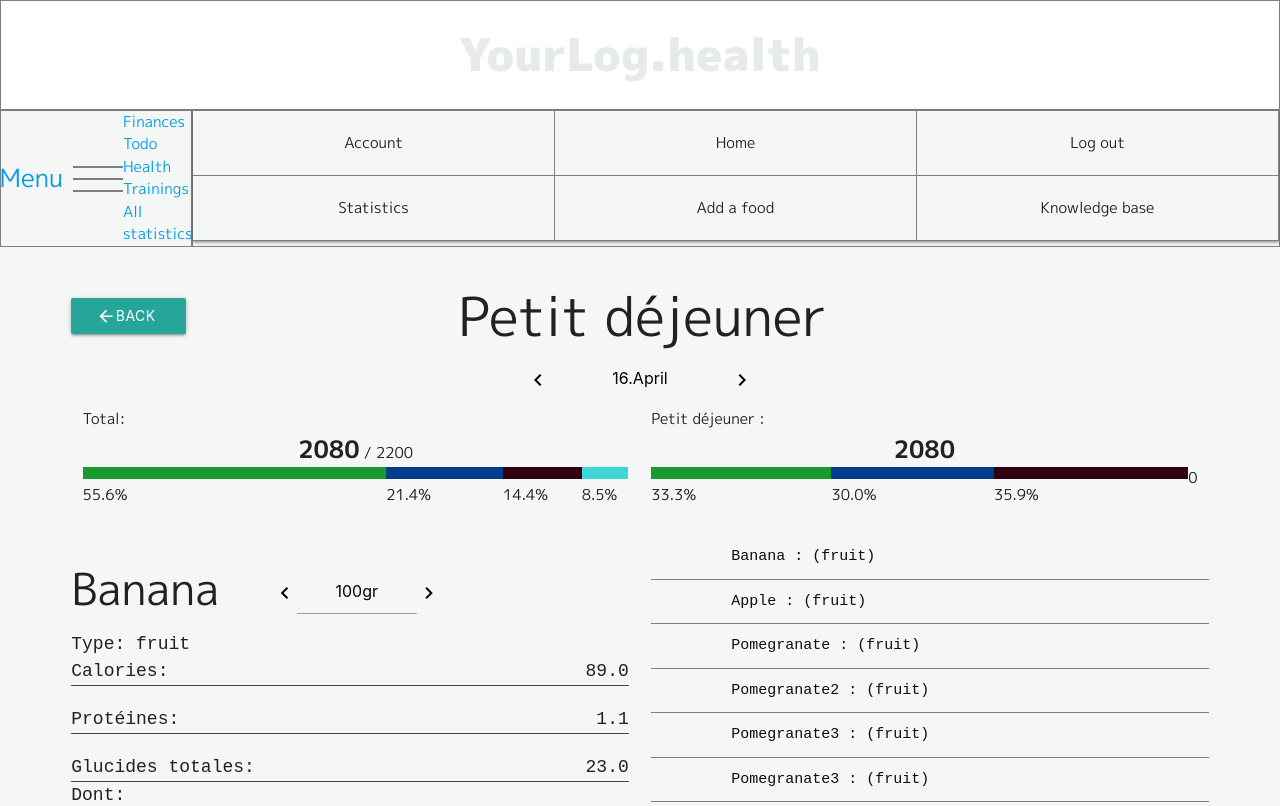
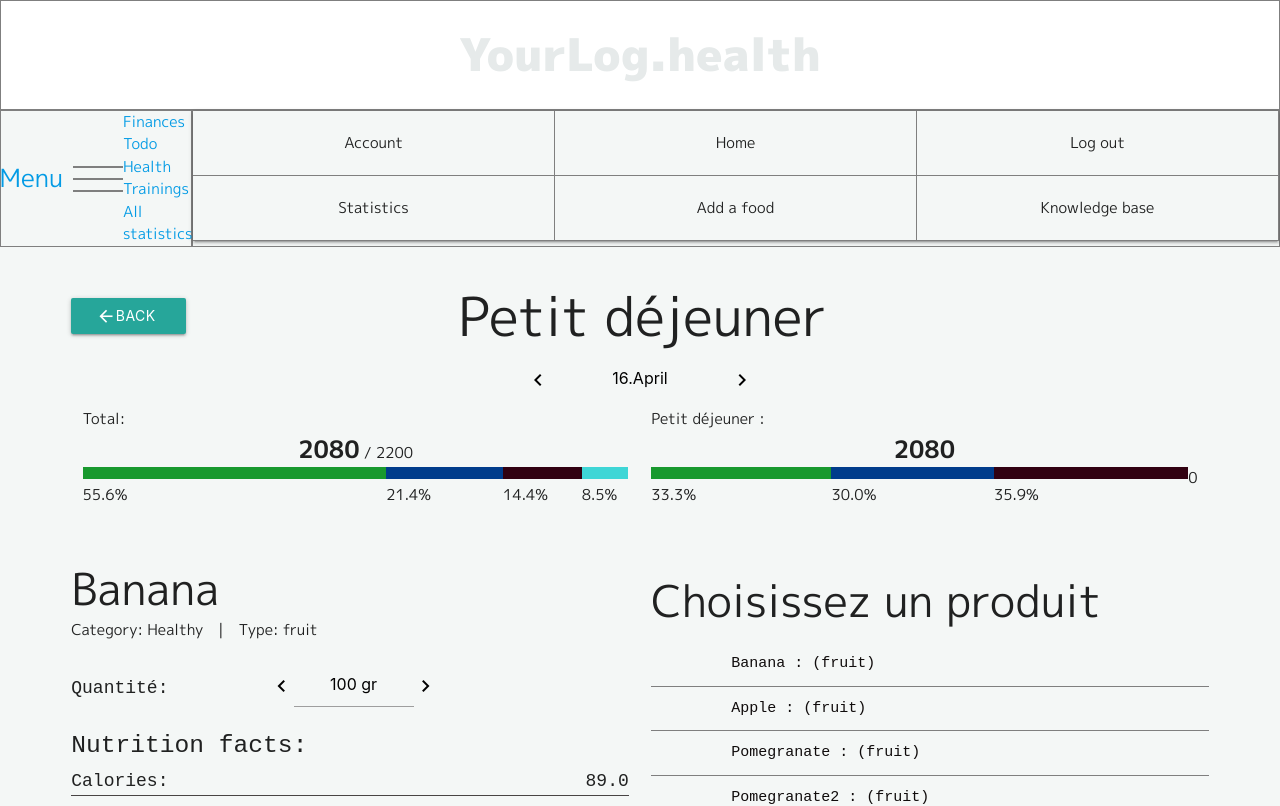
Before and after one commit to VladimirLysenkoIT/Your_Log, a React (Create React App) app: page /health/addfood/0 in a window 1280 px wide. Shown: the top 806 px of the page. Built offline with nearby package versions, Linux system fonts and the light colour scheme.

Commit message:
i did just small adjustments

```diff
--- a/src/applications/health/scenes/AddFood/ProductList.jsx
+++ b/src/applications/health/scenes/AddFood/ProductList.jsx
@@ -18,6 +18,7 @@ export const ProductsList = ({ products, setCurrentProduct }) => {
 
   return (
     <div className="productListWrapper">
+      <h3>Choisissez un produit</h3>
       <ul className="productList">
         {products ? (
           products.map((product, index) => {
--- a/src/applications/health/scenes/AddFood/ProductsDetail.jsx
+++ b/src/applications/health/scenes/AddFood/ProductsDetail.jsx
@@ -11,10 +11,25 @@ export const ProductsDetail = ({ currentProduct }) => {
         <div className="details">
           <div className="header">
             <h3>{`${currentProduct.name}`}</h3>
+            <div className="typeAndCategory">
+              <div className="partTitle">
+                <span className="title">Category: </span>
+                <span className="amount">Healthy</span>
+              </div>
+              <span className="devisor">|</span>
+              <div className="partTitle">
+                <span className="title">Type: </span>
+                <span className="amount">{currentProduct.type} </span>
+              </div>
+            </div>
             <WeightRange setWeightCoefficient={setWeightCoefficient} />
           </div>
           <div className="productProperties">
-            <p>{`Type: ${currentProduct.type}`}</p>
+            {/* <p>{`Type: ${currentProduct.type}`}</p>
+            <p>{`Category: Healthy`}</p> */}
+              <h5>{`Nutrition facts:`}</h5>
+
+
             <div className="part caloriePart">
               <div className="partTitle">
                 <span className="title">Calories:</span>
--- a/src/applications/health/scenes/AddFood/WeightRange.jsx
+++ b/src/applications/health/scenes/AddFood/WeightRange.jsx
@@ -52,9 +52,10 @@ export const WeightRange = ({ setWeightCoefficient }) => {
 
   return (
     <div className="weightRange">
+        <div className="title">Quantité: </div>
         <form action="">
           <button onClick={minusWeight} onMouseDown={longMinusPressHandler} onMouseUp={buttonUpHandler} className="back" type="button"><i className="material-icons">navigate_before</i></button>
-            <input type='text' name='fat' value={weight + 'gr'} onChange={textFieldOnChangeHandler} />
+            <input type='text' name='fat' value={weight + ' gr'} onChange={textFieldOnChangeHandler} />
           <button onClick={addWeight} onMouseDown={longAddPressHandler} onMouseUp={buttonUpHandler} className={`forward`} type="button"><i className="material-icons">navigate_next</i></button>
         </form>
     </div>
--- a/src/applications/health/scenes/AddFood/style.scss
+++ b/src/applications/health/scenes/AddFood/style.scss
@@ -38,16 +38,33 @@
   .productDetail{
 
     .header{
-      display: flex;
-      align-items: baseline;
+
+      h3{
+        margin-bottom: 5px;
+      }
+
+      .typeAndCategory{
+        display: flex;
+        padding-bottom: 20px;
+        .devisor{
+          padding: 0px 15px;
+        }
+      }
 
       .weightRange{
-        margin: 0px auto;
-        transform: translateX(-40%);
+        display: flex;
+        align-items: center;
+
+        .title{
+          font-family: monospace;
+          font-size: 18px;
+        }
 
         form{
           display: flex;
           justify-content: center;
+          margin: 0px auto;
+          transform: translateX(-45px);
 
           button{
               background: none;
@@ -112,6 +129,7 @@
 
 
   .productListWrapper {
+    padding-top: 12px;
 
     ul{
 
```
